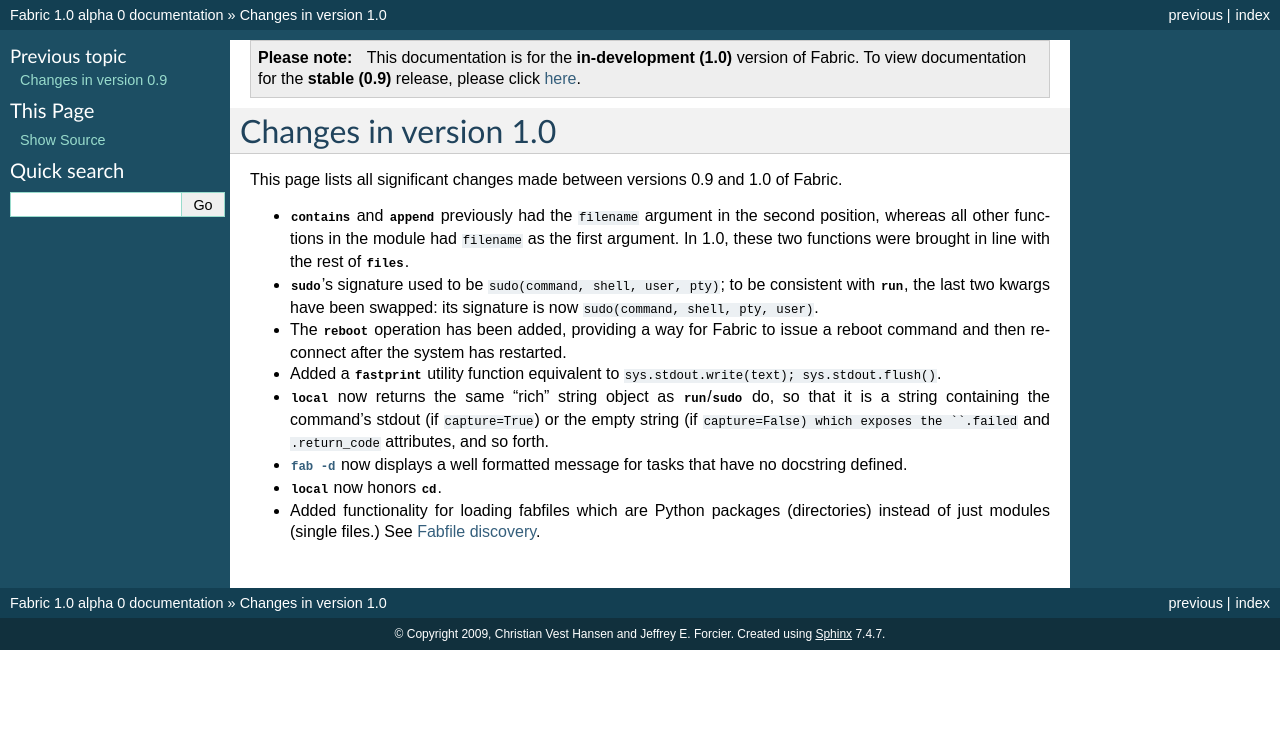
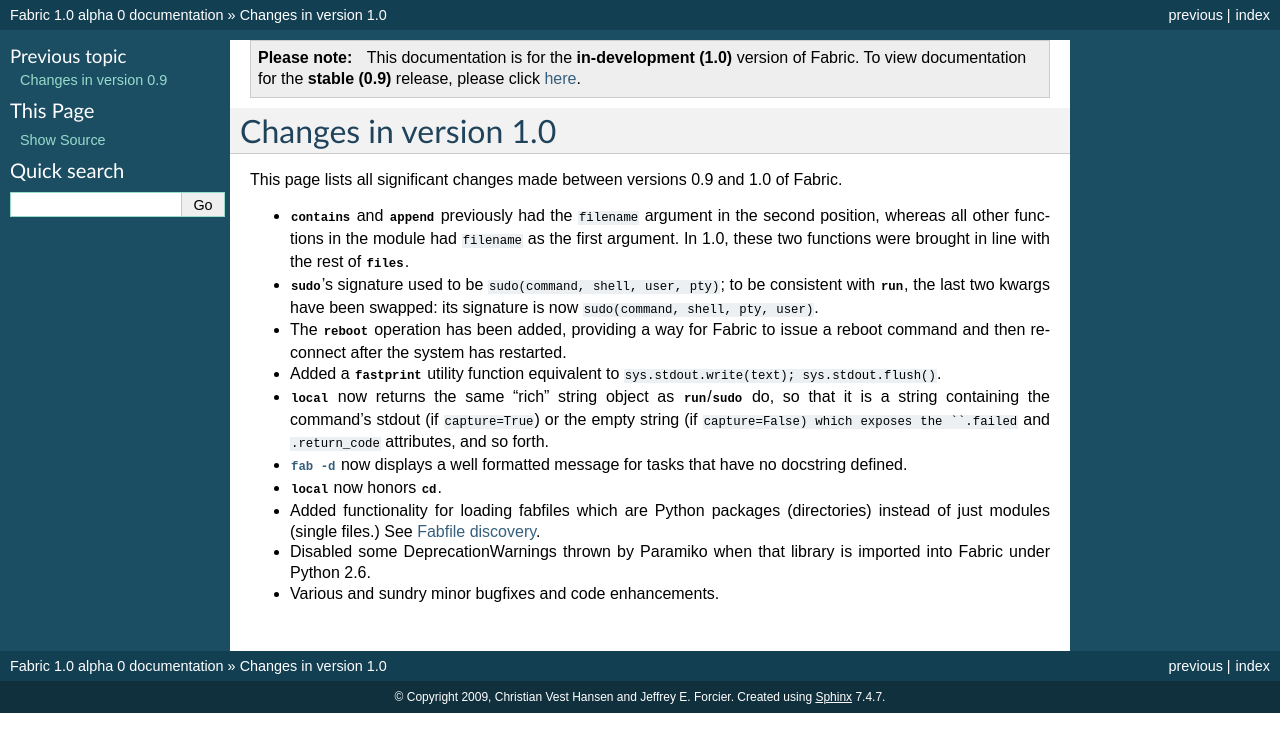
Before and after one commit to fabric/fabric, a Sphinx documentation site: the page built from docs/changes/1.0.rst, in a window 1280 px wide. Shown: the top 752 px of the page. Built offline with Sphinx 7.4.7, drawn with Linux system fonts in a browser that asks for light colours.

Commit message:
Re #94, added usual catchall note re: minor fixes

```diff
--- a/docs/changes/1.0.rst
+++ b/docs/changes/1.0.rst
@@ -29,3 +29,6 @@
 * Added functionality for loading fabfiles which are Python packages
   (directories) instead of just modules (single files.) See
   :ref:`fabfile-discovery`.
+* Disabled some DeprecationWarnings thrown by Paramiko when that library is
+  imported into Fabric under Python 2.6.
+* Various and sundry minor bugfixes and code enhancements.
```
